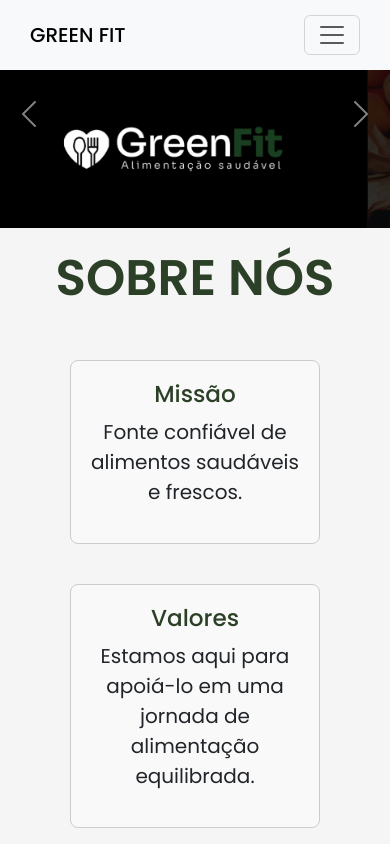
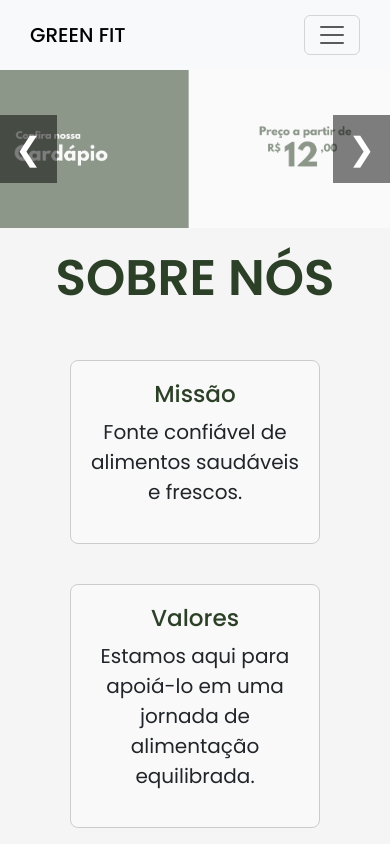
Before and after one commit to SilvaOrdep/greenfit, a plain HTML site: page docs/index.html in a window 390 px wide. Shown: the top 844 px of the page. Drawn offline with nearby package versions, Linux system fonts and the light colour scheme.

Commit message:
fix:slider js

```diff
--- a/docs/index.html
+++ b/docs/index.html
@@ -72,41 +72,16 @@
     </header>
 
     <!-- slide -->
-    <section
-      id="carouselExampleAutoplaying"
-      class="carousel slide"
-      data-bs-ride="carousel"
-    >
-      <div class="carousel-inner">
-        <div class="carousel-item active">
-          <img src="./img/4.png" class="d-block w-100" alt="..." />
-        </div>
-        <div class="carousel-item">
-          <img src="./img/2.png" class="d-block w-100" alt="..." />
-        </div>
-        <div class="carousel-item">
-          <img src="./img/3.png" class="d-block w-100" alt="..." />
-        </div>
+    <div class="slider">
+      <div class="slides">
+          <img class="slide" src="./img/2.png" alt="Image #1">
+          <img class="slide" src="./img/3.png" alt="Image #2">
+          <img class="slide" src="./img/4.png" alt="Image #3">
       </div>
-      <button
-        class="carousel-control-prev"
-        type="button"
-        data-bs-target="#carouselExampleAutoplaying"
-        data-bs-slide="prev"
-      >
-        <span class="carousel-control-prev-icon" aria-hidden="true"></span>
-        <span class="visually-hidden">Previous</span>
-      </button>
-      <button
-        class="carousel-control-next"
-        type="button"
-        data-bs-target="#carouselExampleAutoplaying"
-        data-bs-slide="next"
-      >
-        <span class="carousel-control-next-icon" aria-hidden="true"></span>
-        <span class="visually-hidden">Next</span>
-      </button>
-    </section>
+      <button class="prev" onclick="prevSlide()">&#10094</button>
+      <button class="next" onclick="nextSlide()">&#10095</button>
+    </div>
+
 
     <!-- sobre nós -->
     <section id="sobre">
@@ -329,9 +304,9 @@
     <section class="formulario">
       <div class="interface">
         <h2 class="titulo">FALA <span>COMIGO.</span></h2>
-        <form action="">
+        <form action="" class="formsContato">
           <input type="text" placeholder="Seu nome completo:" required />
-          <input type="email" placeholder="Seu E-mail:" required />
+          <input type="email" class="email" placeholder="Seu E-mail:" />
           <input type="text" placeholder="Seu Telefone:" />
           <textarea placeholder="Sua mensagem" required></textarea>
           <div class="botao-enviar"><input type="submit" value="ENVIAR" /></div>
@@ -387,10 +362,6 @@
       </div>
     </footer>
 
-    <script
-      src="https://cdn.jsdelivr.net/npm/bootstrap@5.3.3/dist/js/bootstrap.bundle.min.js"
-      integrity="sha384-YvpcrYf0tY3lHB60NNkmXc5s9fDVZLESaAA55NDzOxhy9GkcIdslK1eN7N6jIeHz"
-      crossorigin="anonymous"
-    ></script>
+    <script src="./main.js"></script>
   </body>
 </html>
--- /dev/null
+++ b/docs/main.js
@@ -0,0 +1,59 @@
+const slides = document.querySelectorAll(".slides img");
+let slideIndex = 0;
+let intervalId = null;
+
+document.addEventListener("DOMContentLoaded", initializeSlider);
+
+function initializeSlider() {
+  if (slides.length > 0) {
+    slides[slideIndex].classList.add("displaySlide");
+    intervalId = setInterval(nextSlide, 5000);
+  }
+}
+
+function showSlide(index) {
+  if (index >= slides.length) {
+    slideIndex = 0;
+  }
+  else if (index < 0) {
+    slideIndex = slides.length - 1;
+  }
+
+  slides.forEach(slide => {
+    slide.classList.remove("displaySlide");
+  });
+  slides[slideIndex].classList.add("displaySlide");
+}
+
+function prevSlide() {
+  clearInterval(intervalId);
+  slideIndex--;
+  showSlide(slideIndex);
+}
+
+function nextSlide() {
+  slideIndex++;
+  showSlide(slideIndex);
+}
+const form = document.querySelector('.formsContato');
+const inputdoEmail = document.querySelector('.email');
+
+function receberEvento(evento) {
+  evento.preventDefault();
+  if (!inputdoEmail.value) {
+    alert('Por favor, preencha o campo de e-mail.');
+    return;
+  }
+
+  if (!validarEmail(inputdoEmail.value)) {
+    alert('Por favor, insira um e-mail válido. ex: nathan123@gmail.com');
+    return;
+  }
+}
+
+function validarEmail(email) {
+  const regexDoEmail = /^[^\s@]+@[^\s@]+\.[^\s@]+$/;
+  return regexDoEmail.test(email);
+}
+
+form.addEventListener('submit', receberEvento);
--- a/docs/style.css
+++ b/docs/style.css
@@ -22,6 +22,43 @@ body {
   padding: 0%;
   background-color: #f5f5f5;
   background-image: url(drew-beamer-kUHfMW8awpE-unsplash.jpg);
+}
+
+/* slides */
+.slider{
+  position: relative;
+  width: 100%;
+  margin: auto;
+}
+.slider img{
+  width: 100%;
+  display: none;
+}
+img.displaySlide{
+  display: block;
+  animation-name: fade;
+  animation-duration: 1.5s;
+}
+.slider button{
+  position: absolute;
+  top: 50%;
+  transform: translateY(-50%);
+  font-size: 2rem;
+  padding: 10px 15px;
+  background-color: hsla(0, 0%, 0%, 0.5);
+  color: white;
+  border: none;
+  cursor: pointer;
+}
+.prev{
+  left: 0;
+}
+.next{
+  right: 0;
+}
+@keyframes fade {
+  from {opacity: .5}
+  to {opacity: 1}
 }
 
 /* Estilos para o catálogo */
@@ -533,4 +570,9 @@ form .botao-enviar input:hover {
   .catalogo-main h2 {
     font-size: 3rem;
   }
+
+  /* slider */
+  .slider{
+    margin-top: 70px;
+  }
 }
```
Also changed, not shown: docs/01 - cadastrar-page/Project/assets/js/main.js (deleted, +0 -22 lines), docs/01 - cadastrar-page/Project/cadastro.html (+3 -3 lines), docs/02 - login-page/Project/assets/js/main.js (deleted, +0 -22 lines), docs/02 - login-page/Project/login.html (+2 -2 lines).
